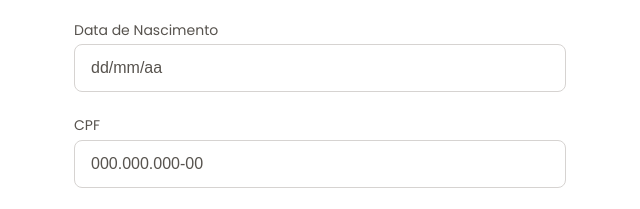
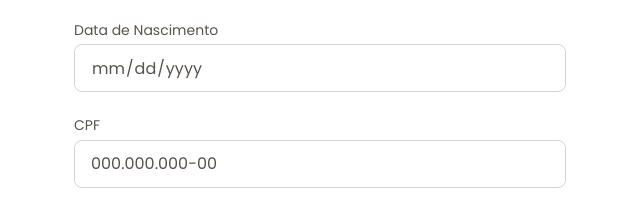
Before and after one commit to jonascarvalh/trilhas-inova-desafio-2, a plain HTML site: page src/index.html in a window 1280 px wide. Shown: the part 399-608 px from the top of the page, 10-650 px from the left. Drawn offline with Linux system fonts and the light colour scheme.

Commit message:
refactor: atualizando o tipo do input da data de nascimento

```diff
--- a/src/css/styles.css
+++ b/src/css/styles.css
@@ -163,6 +163,19 @@ input:focus {
 
 input[type="text"]::placeholder {
     color: var(--color-text-secondary);
+    font-family: var(--font-primary);
+}
+
+input[type="date"] {
+    font-family: var(--font-primary);
+}
+
+input[type="date"]::-webkit-calendar-picker-indicator {
+    opacity: 0;
+}
+
+input[type="date"]::-webkit-datetime-edit {
+    color: var(--color-text-secondary);
 }
 
 select {
--- a/src/index.html
+++ b/src/index.html
@@ -28,7 +28,7 @@
 
                     <div class="campo">
                         <label class="entrada" for="data_nascimento">Data de Nascimento</label>
-                        <input type="text" id="data_nascimento" name="data_nascimento" placeholder="dd/mm/aa" required>
+                        <input type="date" id="data_nascimento" name="data_nascimento" placeholder="dd/mm/aa" required>
                     </div>
 
                     <div class="campo">
```
